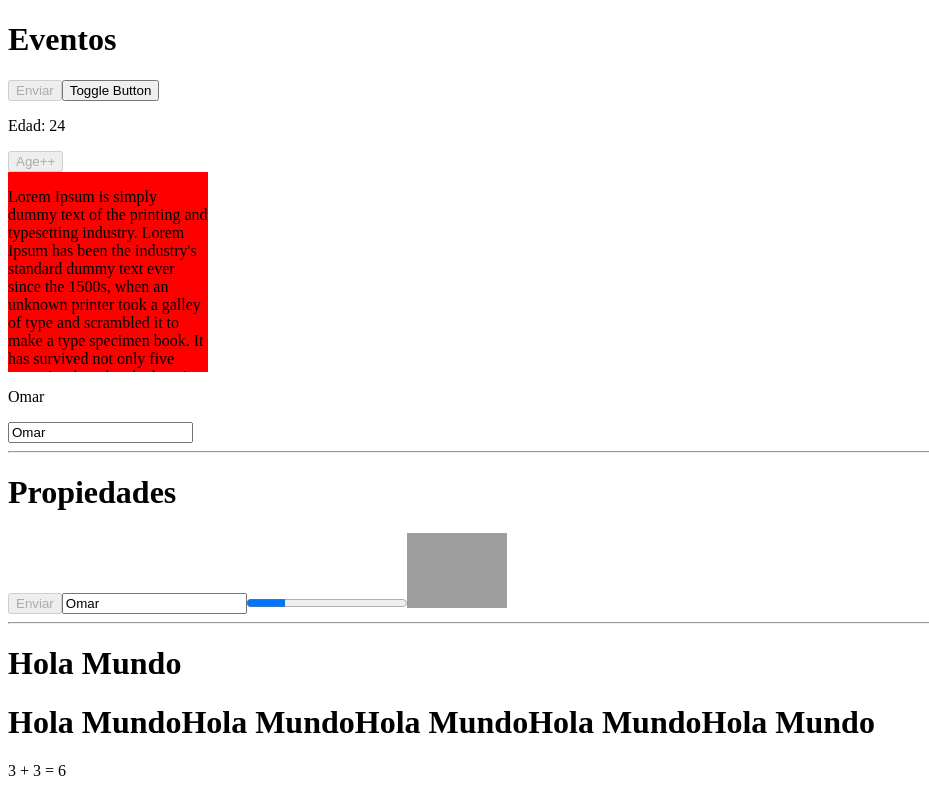
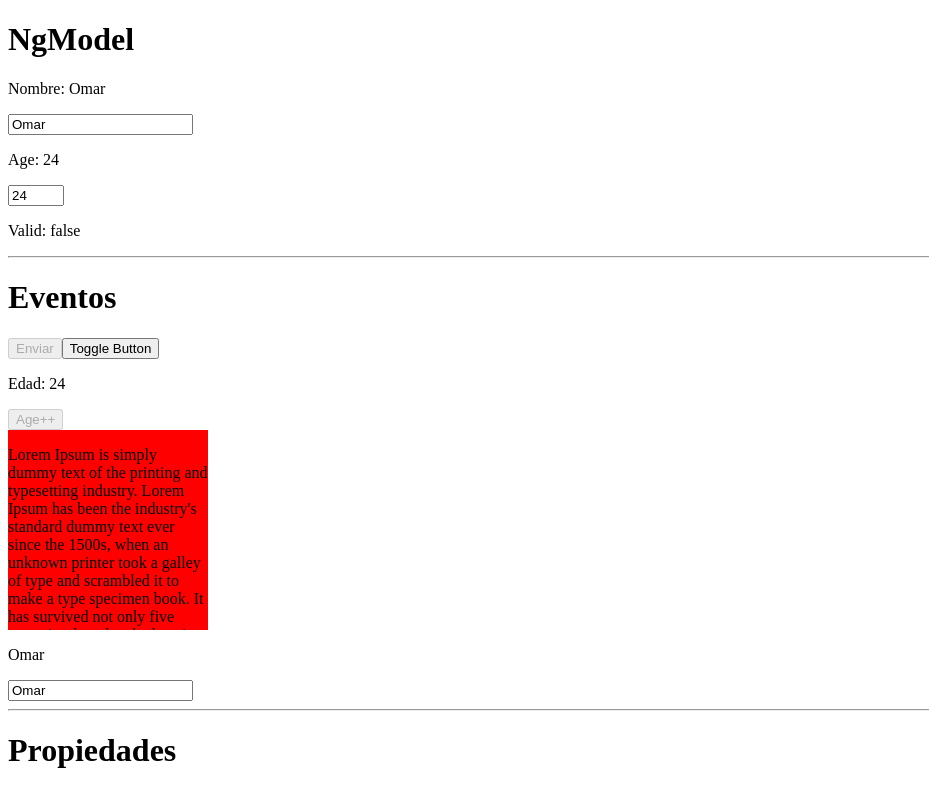
Before and after one commit to Omarvillada/my-store, an Angular app: page / in a window 1280 px wide. Shown: the top 789 px of the page, without its empty margins (0-929 px from the left). Built offline with nearby package versions, Linux system fonts and the light colour scheme; grey boxes are pictures that could not be loaded.

Commit message:
Data binding con ngModel

```diff
--- a/src/app/app.component.html
+++ b/src/app/app.component.html
@@ -1,5 +1,12 @@
+<h1>NgModel</h1>
+<p>Nombre: {{name}}</p>
+<input type="text" required #nameInput="ngModel" [(ngModel)] = "name">
+<p>Age: {{age}}</p>
+<input type="number" max="18" min="10" required #ageInput="ngModel" [(ngModel)] = "age">
+<p>Valid: {{ageInput.valid}}</p>
+
+<hr/>
 <h1>Eventos</h1>
-
 <button [disabled] = "btnDisable">Enviar</button>
 <button (click)="toggleButton()">Toggle Button</button>
 <p>Edad: {{age}}</p>
--- a/src/app/app.module.ts
+++ b/src/app/app.module.ts
@@ -1,6 +1,6 @@
 import { NgModule } from '@angular/core';
 import { BrowserModule } from '@angular/platform-browser';
-
+import { FormsModule } from '@angular/forms'; //para importar el ngModel
 import { AppRoutingModule } from './app-routing.module';
 import { AppComponent } from './app.component';
 
@@ -10,6 +10,7 @@
   ],
   imports: [
     BrowserModule,
+    FormsModule,
     AppRoutingModule
   ],
   providers: [],
```
Also changed, not shown: 1 other file (tests, documents, lock files or other folders).
